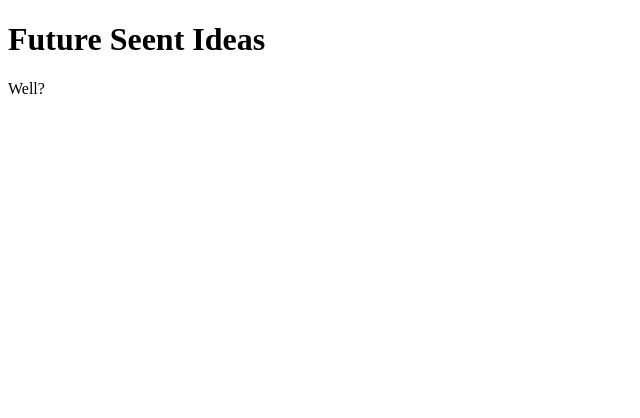
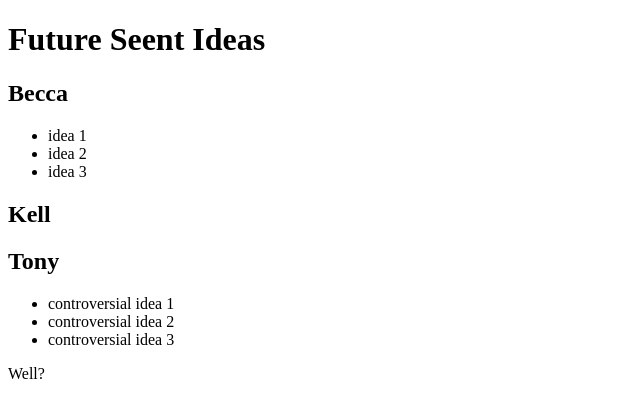
Before and after one commit to KillEdgier/seent, a Next.js app: page /ideas in a window 1280 px wide. Shown: the top 418 px of the page, without its empty margins (0-640 px from the left). Built offline with nearby package versions, Linux system fonts and the light colour scheme.

Commit message:
updated ideas page

```diff
--- a/pages/ideas.mdx
+++ b/pages/ideas.mdx
@@ -1,3 +1,15 @@
 # Future Seent Ideas
 
+## Becca
+- idea 1
+- idea 2
+- idea 3
+
+## Kell
+
+## Tony
+- controversial idea 1
+- controversial idea 2
+- controversial idea 3
+
 Well?
```
Also changed, not shown: 1 other file (tests, documents, lock files or other folders).
